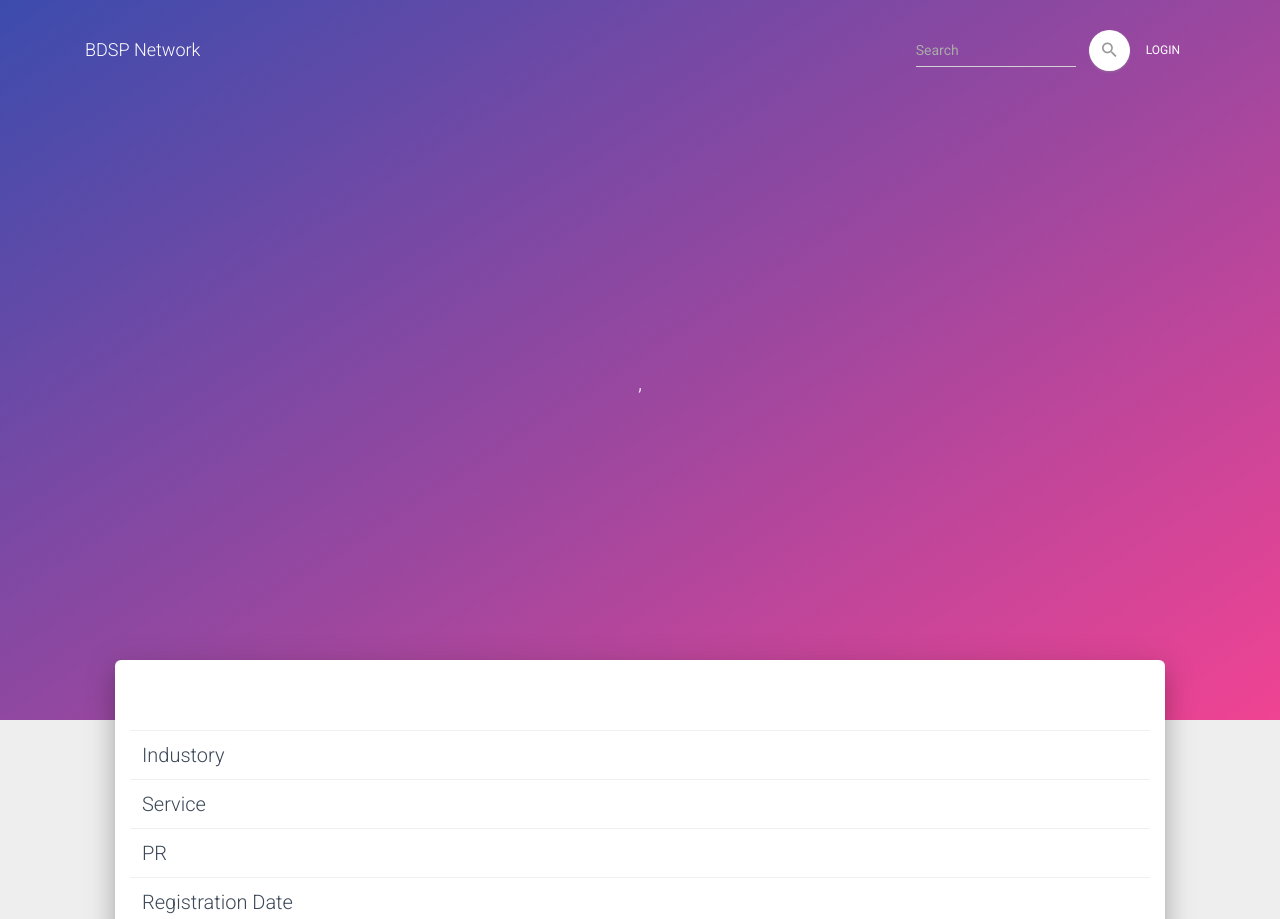
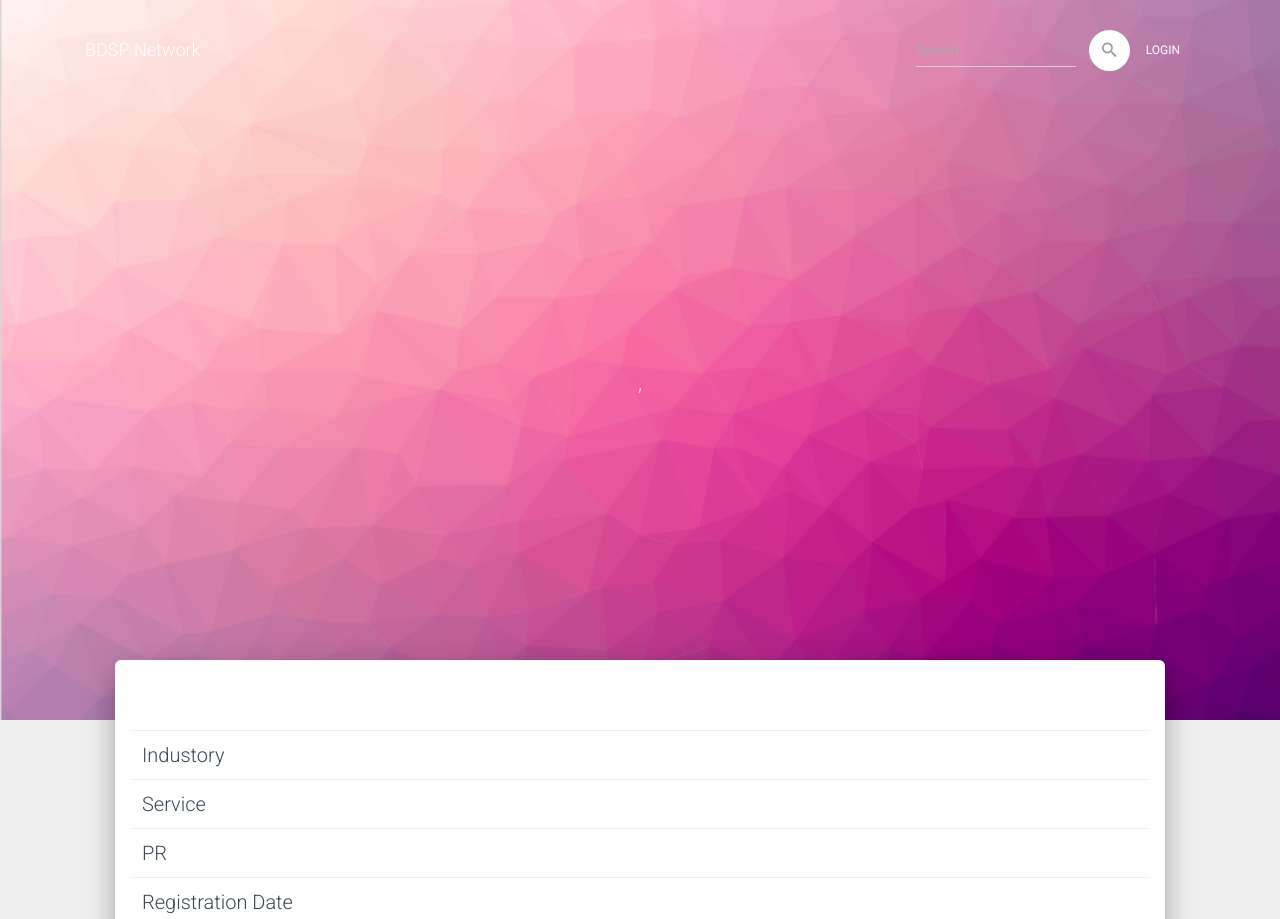
Before and after one commit to ShintaG3/bdsp, a Django app: template index/templates/index/details.html in a window 1280 px wide. Shown: the top 919 px of the page. Run offline with Django 3.2, Linux system fonts and the light colour scheme; the template is opened without the code that fills it, so the values that code supplies are empty; some libraries are stand-ins or nearby versions.

Commit message:
detail page head design

```diff
--- a/index/templates/index/details.html
+++ b/index/templates/index/details.html
@@ -6,7 +6,8 @@
 {% endblock %}
 
 {% block header %}
-<div class="page-header bg-gr-bp" data-parallax="true" style="transform:translate3d(0px, 0px, 0px);">
+<div class="page-header blue-filter " data-parallax="true"
+  style="background-image: url('{% static 'img/trianglify.png' %}'); transform:translate3d(0px, 0px, 0px);">
   <div class="container">
     <div class="row">
       <div class="col-md-8 ml-auto mr-auto">
@@ -23,6 +24,7 @@
 {% endblock %}
 
 {% block content %}
+<!-- General Information -->
 <div class="main main-raised">
   <div class="section">
     <div class="container">
--- a/index/views.py
+++ b/index/views.py
@@ -146,4 +146,5 @@ class OrgbaseInfoCreate(LoginRequiredMixin, CreateView):
 
 class OrgBaseInfoUpdate(LoginRequiredMixin, UpdateView):
     model = OrgBaseInfo
-    fields = '__all__'
+    form_class = OrgBaseInfoForm
+    # fields = '__all__'
```
Also changed, not shown: index/forms.py (+11 -13 lines), static/img/trianglify.png (added).
